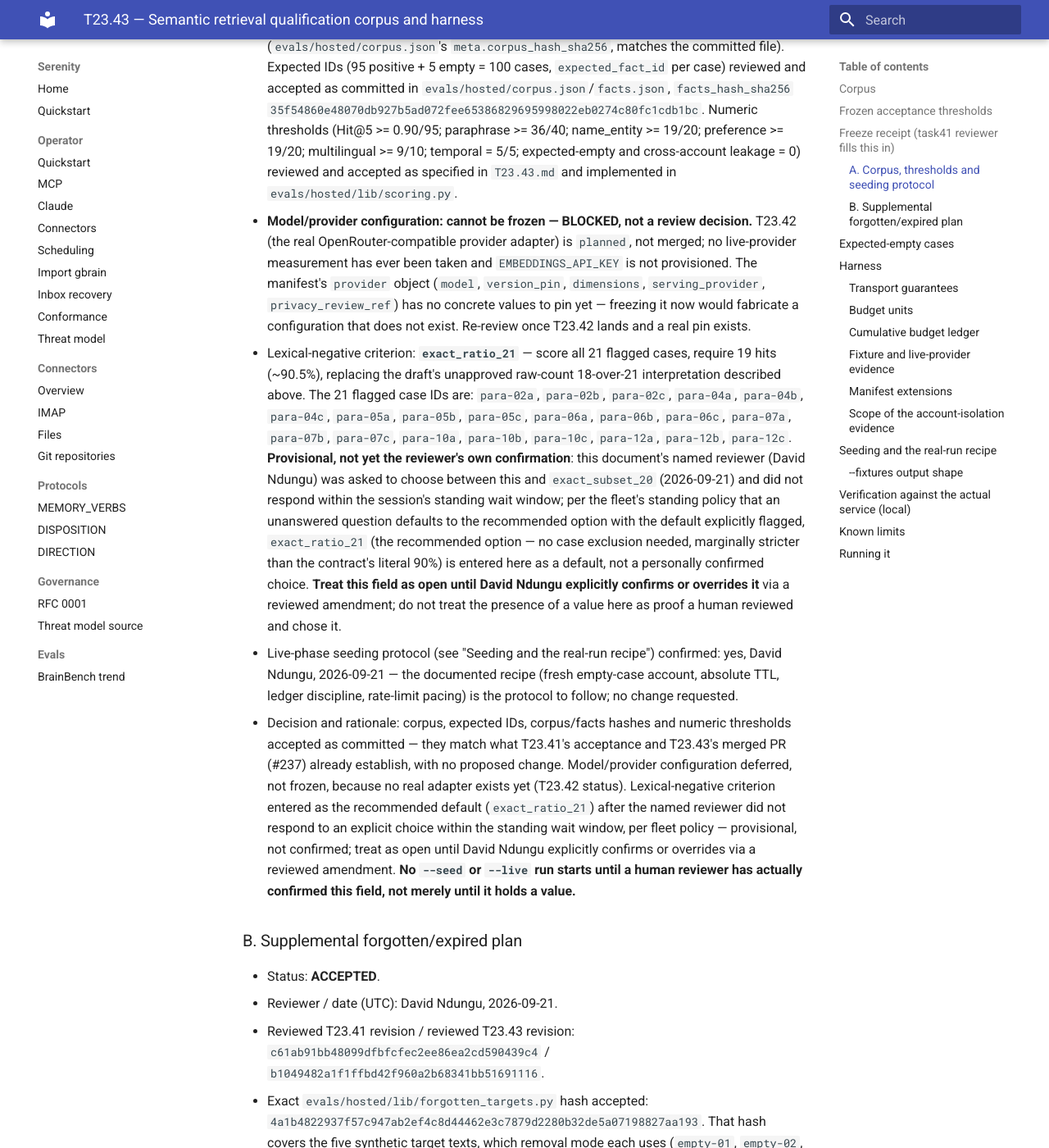
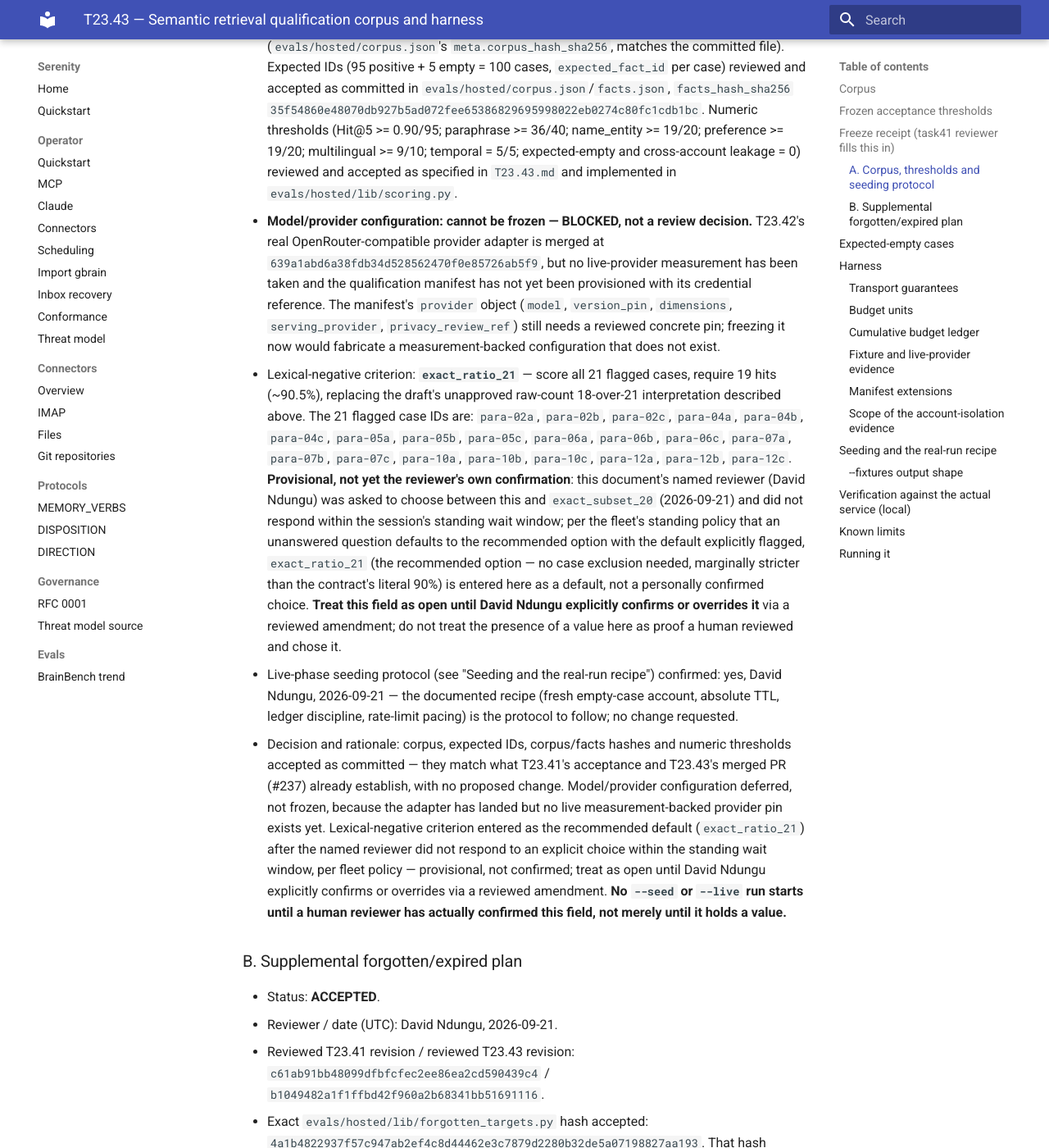
Before and after one commit to sirerun/serenity, an MkDocs documentation site: the page built from docs/launch/hosted-completion/embedding-eval.md, in a window 1280 px wide and 1400 px high, scrolled down 2722 px. Shown: the whole window at 82% size. Built offline with MkDocs 1.6.1 and Material for MkDocs 9.7.7, drawn with Linux system fonts in a browser that asks for light colours; some of the changed text lies outside the part shown.

Commit message:
docs(hosted): reflect merged embeddings adapter (#244)
* feat(hosted): wire operation ledger into remember

* fix(hosted): preserve committed ledger outcome across audit failure

* fix(hosted): preserve quota predicate contract

* docs(hosted): reflect merged embeddings adapter

```diff
--- a/docs/launch/hosted-completion/embedding-eval.md
+++ b/docs/launch/hosted-completion/embedding-eval.md
@@ -108,13 +108,13 @@ neither approval may be inferred from the other.
   expected-empty and cross-account leakage = 0) reviewed and accepted as
   specified in `T23.43.md` and implemented in `evals/hosted/lib/scoring.py`.
 - **Model/provider configuration: cannot be frozen — BLOCKED, not a review
-  decision.** T23.42 (the real OpenRouter-compatible provider adapter) is
-  `planned`, not merged; no live-provider measurement has ever been taken
-  and `EMBEDDINGS_API_KEY` is not provisioned. The manifest's `provider`
-  object (`model`, `version_pin`, `dimensions`, `serving_provider`,
-  `privacy_review_ref`) has no concrete values to pin yet — freezing it now
-  would fabricate a configuration that does not exist. Re-review once T23.42
-  lands and a real pin exists.
+  decision.** T23.42's real OpenRouter-compatible provider adapter is merged
+  at `639a1abd6a38fdb34d528562470f0e85726ab5f9`, but no live-provider
+  measurement has been taken and the qualification manifest has not yet been
+  provisioned with its credential reference. The manifest's `provider` object
+  (`model`, `version_pin`, `dimensions`, `serving_provider`,
+  `privacy_review_ref`) still needs a reviewed concrete pin; freezing it now
+  would fabricate a measurement-backed configuration that does not exist.
 - Lexical-negative criterion: **`exact_ratio_21`** — score all 21 flagged
   cases, require 19 hits (~90.5%), replacing the draft's unapproved
   raw-count 18-over-21 interpretation described above. The 21 flagged case
@@ -141,8 +141,9 @@ neither approval may be inferred from the other.
   numeric thresholds accepted as committed — they match what T23.41's
   acceptance and T23.43's merged PR (#237) already establish, with no
   proposed change. Model/provider configuration deferred, not frozen,
-  because no real adapter exists yet (T23.42 status). Lexical-negative
-  criterion entered as the recommended default (`exact_ratio_21`) after the
+  because the adapter has landed but no live measurement-backed provider pin
+  exists yet. Lexical-negative criterion entered as the recommended default
+  (`exact_ratio_21`) after the
   named reviewer did not respond to an explicit choice within the standing
   wait window, per fleet policy — provisional, not confirmed; treat as open
   until David Ndungu explicitly confirms or overrides via a reviewed
@@ -701,10 +702,11 @@ need no binary are in `evals/hosted/test_local_service.py`.
 
 ## Known limits
 
-- **No live-provider measurement has ever been taken.** `EMBEDDINGS_API_KEY` is
-  not provisioned, T23.42's real provider adapter is not merged, and no hosted
-  account is seeded. Every number here is a fixtures-only mechanical rehearsal, a
-  loopback test against `evals/hosted/fake_hosted_mcp.py` (a protocol stand-in
+- **No live-provider measurement has ever been taken.** The qualification
+  manifest has no provisioned credential reference, no hosted account is
+  seeded, and no live request has been made. Every number here is a
+  fixtures-only mechanical rehearsal, a loopback test against
+  `evals/hosted/fake_hosted_mcp.py` (a protocol stand-in
   that embeds nothing), or the local run against the actual service described
   above, behind a synthetic provider. Provider and semantic qualification stay
   BLOCKED.
```
